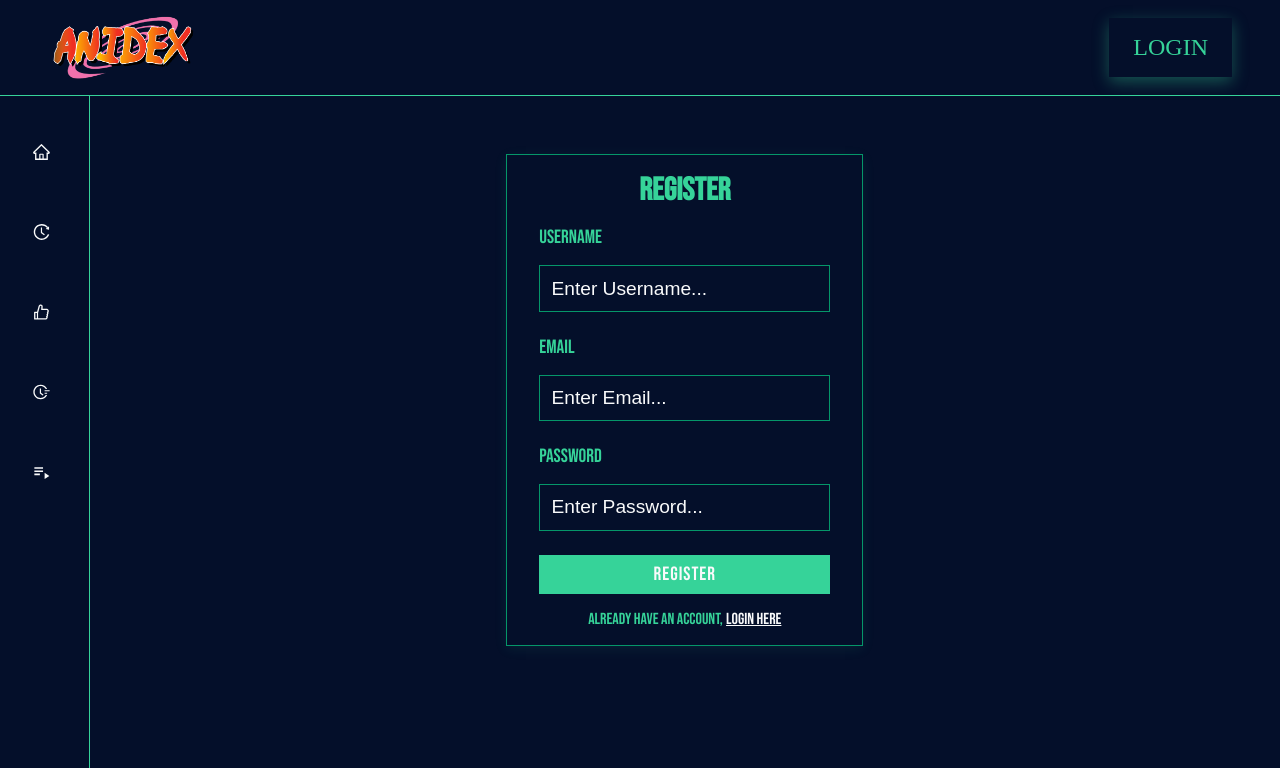
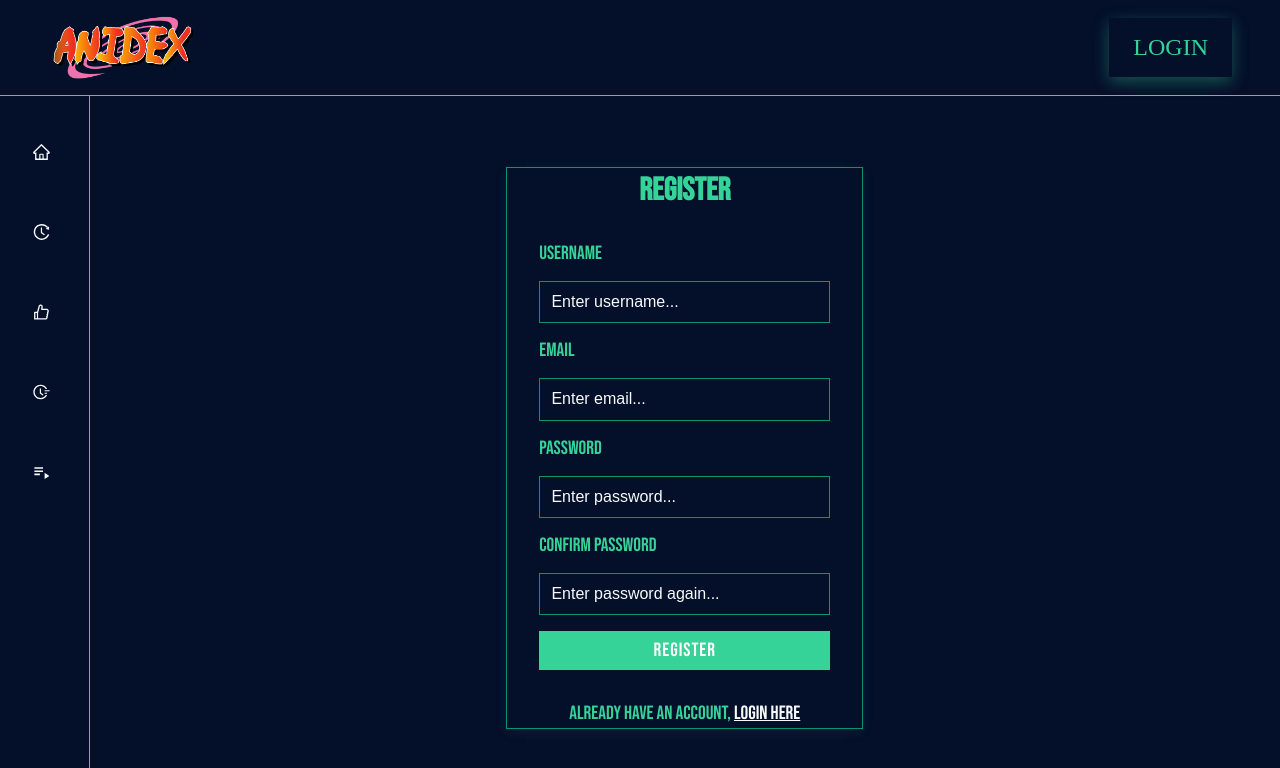
Before and after one commit to md-amir-gauhar/anidex, a React (Create React App) app: page /signup in a window 1280 px wide. Shown: the top 768 px of the page. Built offline with nearby package versions, Linux system fonts and the light colour scheme; no server answers; a web font is replaced by a local one; what miragejs would draw is missing.

Commit message:
added signup functionality

```diff
--- a/package.json
+++ b/package.json
@@ -15,7 +15,7 @@
     "react-player": "^2.10.0",
     "react-router-dom": "^6.3.0",
     "react-scripts": "5.0.0",
-    "unique-random-array": "^3.0.0",
+    "react-toastify": "^8.2.0",
     "uuid": "^8.3.2"
   },
   "scripts": {
--- a/src/App.js
+++ b/src/App.js
@@ -1,18 +1,32 @@
 import { BrowserRouter as Router, Route, Routes } from 'react-router-dom'
+import { ToastContainer } from 'react-toastify';
+import 'react-toastify/dist/ReactToastify.css';
 
 import Header from "./components/Header";
 import SideMenu from './components/SideMenu';
 import Home from './pages/Home'
-
-import './App.css'
 import VideoPage from './pages/VideoPage';
 import Login from './pages/Login';
 import Signup from './pages/Signup';
+
+import './App.css'
 
 function App() {
   return (
     <Router>
       <div className="app">
+        <ToastContainer
+          position="bottom-center"
+          autoClose={5000}
+          hideProgressBar={false}
+          newestOnTop={false}
+          closeOnClick
+          rtl={false}
+          pauseOnFocusLoss
+          draggable
+          pauseOnHover
+          theme='dark'
+        />
         <Header />
         <div className="main-container">
           <SideMenu />
--- /dev/null
+++ b/src/context/AuthContext.js
@@ -0,0 +1,24 @@
+import { createContext, useContext, useReducer } from "react";
+import { authReducer, initialState } from "../reducers/AuthReducer";
+
+const AuthContext = createContext()
+
+const AuthProvider = ({ children }) => {
+  const [state, dispatch] = useReducer(authReducer, initialState)
+
+  const value = {
+    isUser: state.isUser,
+    token: state.token,
+    dispatch
+  }
+
+  return (
+    <AuthContext.Provider value={value}>
+      {children}
+    </AuthContext.Provider>
+  )
+}
+
+const useAuth = () => useContext(AuthContext)
+
+export { useAuth, AuthProvider }
--- a/src/index.js
+++ b/src/index.js
@@ -5,15 +5,18 @@ import App from "./App";
 import { makeServer } from "./server";
 
 import { DataProvider } from './context/DataContext'
+import { AuthProvider } from "./context/AuthContext";
 
 // Call make Server
 makeServer();
 
 ReactDOM.render(
   <React.StrictMode>
-    <DataProvider>
-      <App />
-    </DataProvider>
+    <AuthProvider>
+      <DataProvider>
+        <App />
+      </DataProvider>
+    </AuthProvider>
   </React.StrictMode>,
   document.getElementById("root")
 );
--- a/src/pages/Signup.js
+++ b/src/pages/Signup.js
@@ -1,25 +1,113 @@
-import React from 'react'
+import React, { useCallback, useState } from 'react'
+import axios from 'axios'
+import { Navigate } from 'react-router-dom'
 import { Link } from 'react-router-dom'
+import { setAuthData } from '../utils/authUtil'
+import { userAlreadyExists, passwordDidNotMatch } from '../utils/toast'
+import { useAuth } from '../context/AuthContext'
 
 import '../styles/Auth.css'
 
 const Signup = () => {
+  const [goto, setGoto] = useState(false)
+  const [credentials, setCredentials] = useState({ username: "", email: "", password: "", confirmPassword: "" })
+  const { dispatch } = useAuth()
+
+  const { username, email, password, confirmPassword } = credentials
+
+  const handleChange = useCallback((e) => {
+    const { name, value } = e.target
+    setCredentials({ ...credentials, [name]: value })
+  })
+
+  const sendReq = async (data) => {
+    console.log(data)
+    try {
+      const res = await axios.post('/api/auth/signup', data)
+      console.log(res)
+      setAuthData(res.data.encodedToken)
+      return res
+    } catch (err) {
+      if (err.response.status === 422) {
+        userAlreadyExists()
+      }
+      console.log(err.message)
+    }
+  }
+
+  const handleSubmit = (e) => {
+    e.preventDefault()
+    if (password === confirmPassword) {
+      sendReq({
+        username,
+        email,
+        password
+      }).then(res => {
+        console.log(res)
+        dispatch({
+          type: "SIGNED_UP",
+          payload: res === undefined ? false : true
+        })
+        setGoto(res === undefined ? false : true);
+      })
+    } else {
+      passwordDidNotMatch()
+      setCredentials({ ...credentials, password: '', confirmPassword: '' });
+    }
+  }
+
+  if (goto) {
+    return <Navigate to='/' />;
+  }
+
   return (
     <div className='auth'>
       <div className="auth-container">
         <h2>Register</h2>
-        <form>
+        <form onSubmit={handleSubmit}>
           <div className="username">
             <label htmlFor="username">Username</label>
-            <input type="text" placeholder='Enter Username...' required />
+            <input
+              type="text"
+              placeholder='Enter username...'
+              name="username"
+              value={username}
+              onChange={handleChange}
+              required
+            />
           </div>
           <div className="email">
             <label htmlFor="email">Email</label>
-            <input type="email" placeholder='Enter Email...' required />
+            <input
+              type="email"
+              placeholder='Enter email...'
+              name="email"
+              value={email}
+              onChange={handleChange}
+              required
+            />
           </div>
           <div className="password">
             <label htmlFor="password">Password</label>
-            <input type="password" placeholder='Enter Password...' required />
+            <input
+              type="password"
+              placeholder='Enter password...'
+              name="password"
+              value={password}
+              onChange={handleChange}
+              required
+            />
+          </div>
+          <div className="confirm-password">
+            <label htmlFor="password">Confirm Password</label>
+            <input
+              type="password"
+              placeholder='Enter password again...'
+              name="confirmPassword"
+              value={confirmPassword}
+              onChange={handleChange}
+              required
+            />
           </div>
           <button type='submit' className='register-button'>Register</button>
         </form>
--- /dev/null
+++ b/src/reducers/AuthReducer.js
@@ -0,0 +1,29 @@
+import { getAuthData } from "../utils/authUtil"
+
+const initialState = {
+  isUser: getAuthData() ? true : false,
+  token: getAuthData()
+}
+
+
+const authReducer = (state, { type, payload }) => {
+  switch (type) {
+    case "LOGGED_IN":
+    case "SIGNED_UP":
+      return {
+        ...state,
+        isUser: payload ? true : false,
+        token: payload
+      }
+    case "LOGGED_OUT":
+      return {
+        ...state,
+        isUser: false,
+        token: null
+      }
+    default:
+      return state
+  }
+}
+
+export { initialState, authReducer }
--- a/src/styles/Auth.css
+++ b/src/styles/Auth.css
@@ -14,7 +14,6 @@
   border: 1px solid var(--teal-600);
   padding: 2rem;
   display: flex;
-  justify-content: space-between;
   flex-direction: column;
   gap: 2rem;
   width: 75%;
@@ -33,7 +32,7 @@
 }
 
 .auth-container > form > div > label {
-  font-size: 2rem;
+  font-size: 1.5rem;
   color: var(--teal-400);
 }
 
@@ -43,9 +42,9 @@ input[type='text'] {
   background-color: transparent;
   border: 1px solid var(--teal-600);
   outline: none;
-  font-size: 1.2rem;
+  font-size: 1rem;
   padding: 0.7rem;
-  color: var(--teal-600);
+  color: var(--gray-50);
 }
 
 ::placeholder {
@@ -54,7 +53,8 @@ input[type='text'] {
 
 .email,
 .password,
-.username {
+.username,
+.confirm-password {
   display: flex;
   flex-direction: column;
   gap: 1rem;
@@ -128,6 +128,7 @@ input[type='text'] {
   gap: 0.2rem;
   margin: 0 auto;
   color: var(--teal-400);
+  font-size: 1.2rem;
 }
 
 .auth-container > div > a {
@@ -139,12 +140,13 @@ input[type='text'] {
   .auth {
     margin-left: 7vw;
     width: 100%;
+    height: 88vh;
   }
 
   .auth-container {
     width: 30%;
-    padding: 1rem 2rem;
-    gap: 1rem;
+    padding: 0.2rem 2rem;
+    /* gap: 1rem; */
   }
 
   .auth-container > h2 {
@@ -156,7 +158,7 @@ input[type='text'] {
   .auth-container > form {
     display: flex;
     flex-direction: column;
-    gap: 1.5rem;
+    gap: 1rem;
   }
 
   .auth-container > form > div > label {
--- /dev/null
+++ b/src/utils/authUtil.js
@@ -0,0 +1,10 @@
+const setAuthData = (data) => {
+  localStorage.setItem('auth', data)
+}
+
+const getAuthData = () => {
+  return localStorage.getItem('auth')
+}
+
+
+export {getAuthData, setAuthData}
--- /dev/null
+++ b/src/utils/toast.js
@@ -0,0 +1,61 @@
+import { toast } from 'react-toastify';
+
+export const youMustBeLoggedIn = () => toast.error('You must be logged in.', {
+  position: "bottom-center",
+  autoClose: 5000,
+  hideProgressBar: false,
+  closeOnClick: true,
+  pauseOnHover: true,
+  draggable: true,
+  progress: undefined,
+});
+
+export const invalidCredentials = () => toast.error('Invalid credentials. Please check and try again', {
+  position: "bottom-center",
+  autoClose: 5000,
+  hideProgressBar: false,
+  closeOnClick: true,
+  pauseOnHover: true,
+  draggable: true,
+  progress: undefined,
+});
+
+export const userDoesNotExists = () => toast.error('The email does not exists. Please Sign up and continue', {
+  position: "bottom-center",
+  autoClose: 5000,
+  hideProgressBar: false,
+  closeOnClick: true,
+  pauseOnHover: true,
+  draggable: true,
+  progress: undefined,
+});
+
+export const userAlreadyExists = () => toast.error('User already Exists', {
+  position: "bottom-center",
+  autoClose: 5000,
+  hideProgressBar: false,
+  closeOnClick: true,
+  pauseOnHover: true,
+  draggable: true,
+  progress: undefined,
+});
+
+export const passwordDidNotMatch = () => toast.error('Ensure that passwords match', {
+  position: "bottom-center",
+  autoClose: 5000,
+  hideProgressBar: false,
+  closeOnClick: true,
+  pauseOnHover: true,
+  draggable: true,
+  progress: undefined,
+});
+
+export const loggedInSuccessfully = () => toast.success('Successfully logged in!', {
+  position: "bottom-center",
+  autoClose: 5000,
+  hideProgressBar: false,
+  closeOnClick: true,
+  pauseOnHover: true,
+  draggable: true,
+  progress: undefined,
+});
```
Also changed, not shown: src/utils.js (deleted, +0 -9 lines), 1 other file (tests, documents, lock files or other folders).
